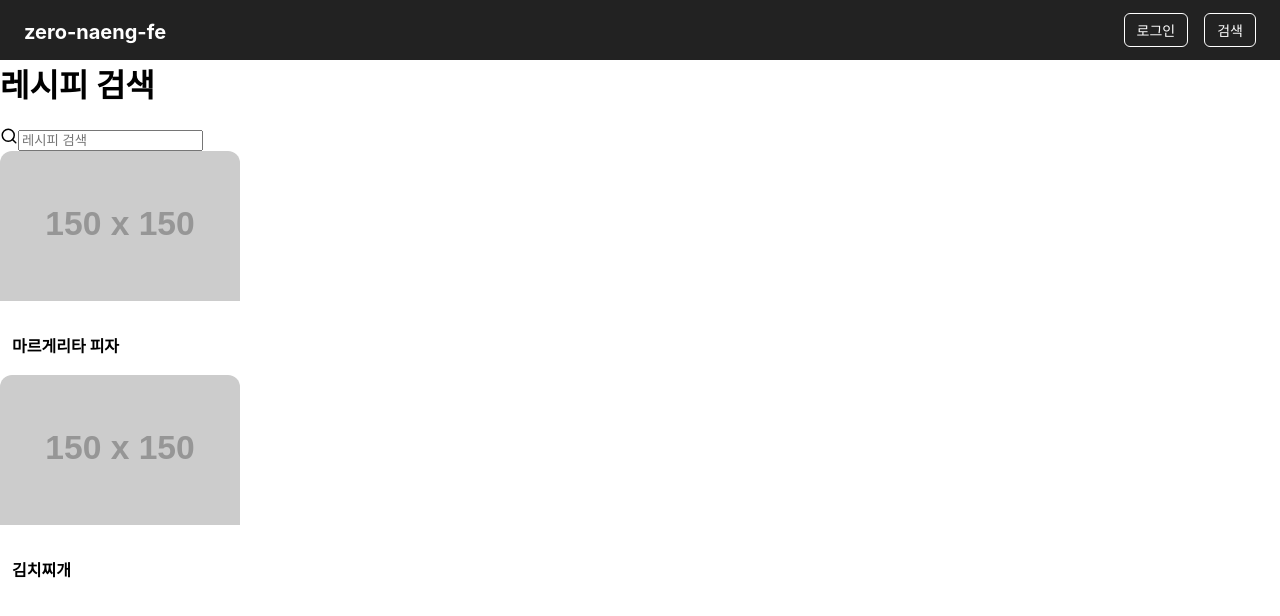
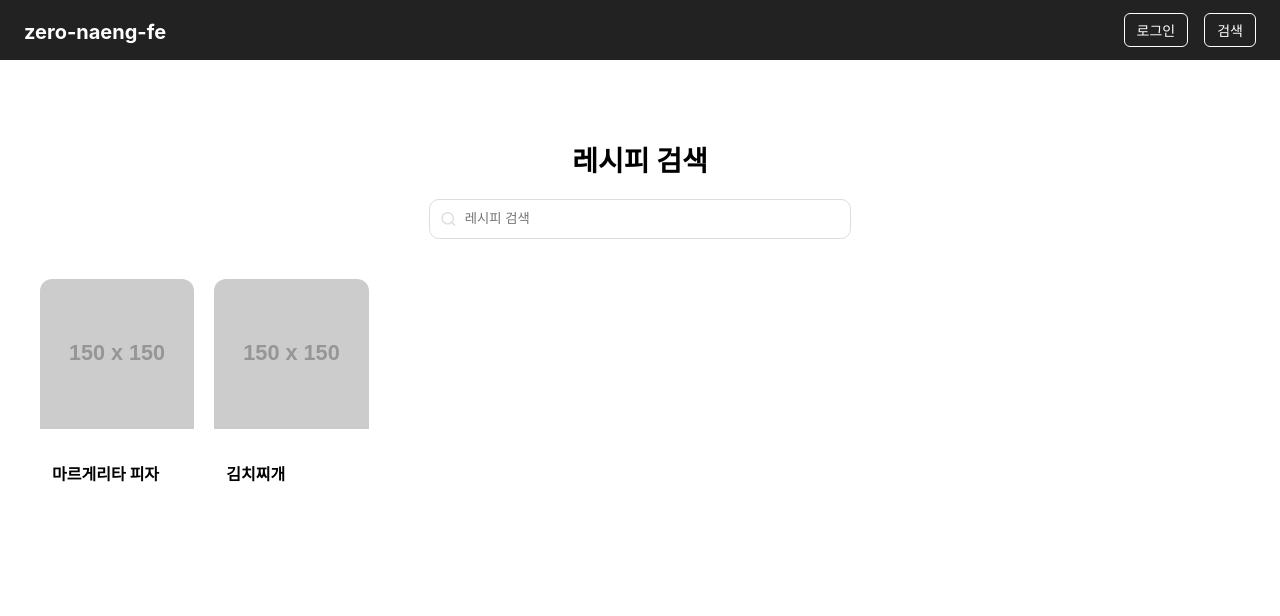
Before and after one commit to ksb214-hub/Recipe_project2, a React (Create React App) app: page /search in a window 1280 px wide. Shown: the top 616 px of the page. Built offline with nearby package versions, Linux system fonts and the light colour scheme.

Commit message:
SearchPage.css 이름 변경

```diff
--- a/src/pages/Search/SearchPage.module.css
+++ b/src/pages/Search/SearchPage.css
@@ -31,7 +31,9 @@
   max-width: 400px;
   margin: 0 auto;
 }
-
+.search-box svg{
+  color: #ddd;
+}
 .search-box input {
   border: none;
   outline: none;
--- a/src/pages/Search/SearchPage.js
+++ b/src/pages/Search/SearchPage.js
@@ -1,6 +1,6 @@
 // src/pages/Search/SearchPage.js
 import React, { useState } from "react";
-import "./SearchPage.module.css";
+import "./SearchPage.css";
 import Card from "../../components/Card/Card";
 import { Search } from "lucide-react";
 
```
